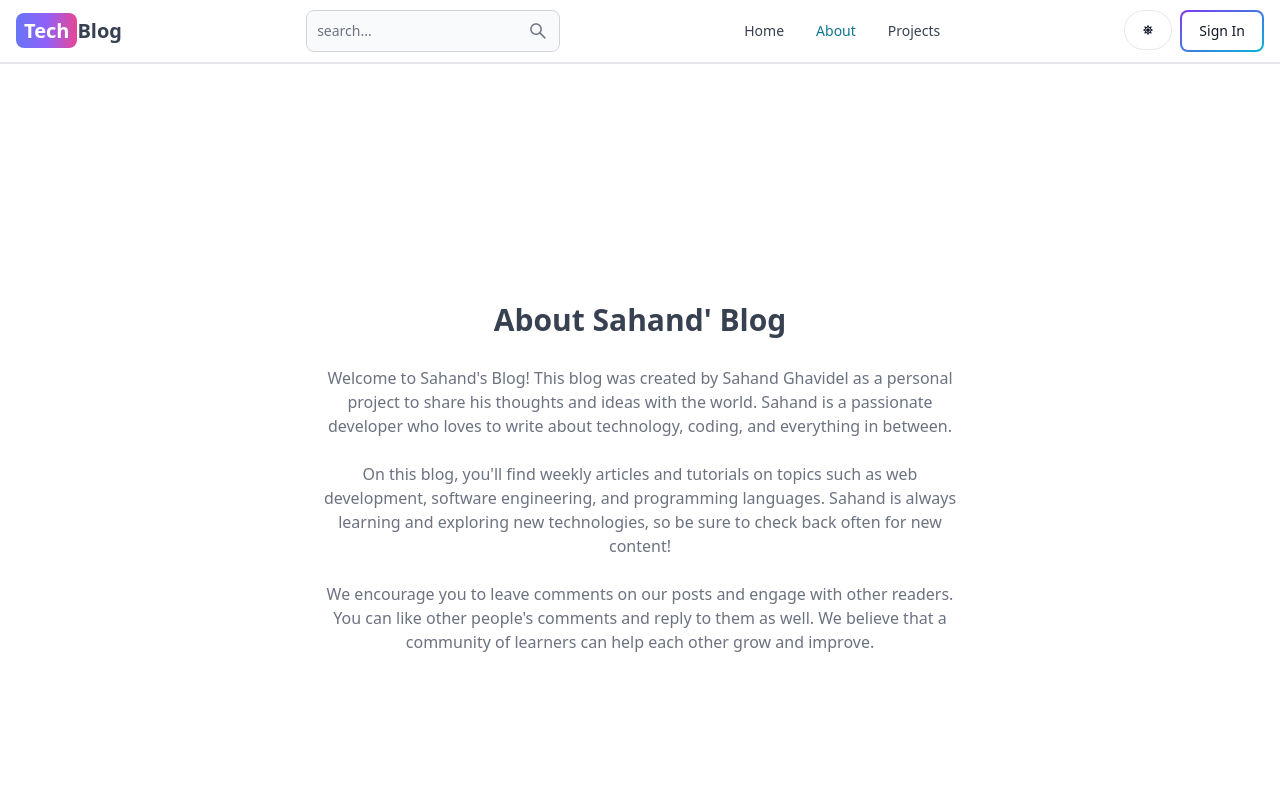
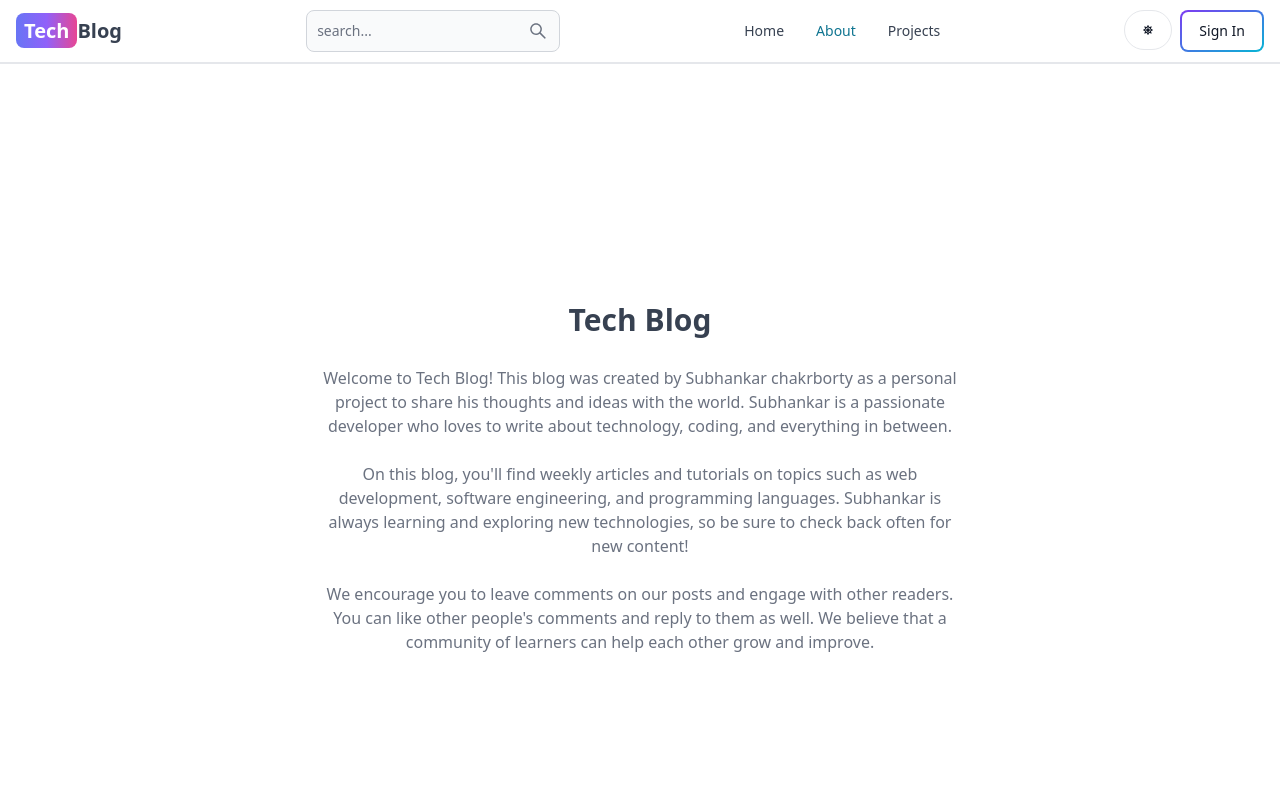
Before and after one commit to Subhankar-Chakrborty-au52/blog-app, a React (Vite) app in the folder client/: page /about in a window 1280 px wide. Shown: the top 800 px of the page. Built offline with nearby package versions, Linux system fonts and the light colour scheme; no server answers.

Commit message:
final update

```diff
--- a/client/src/pages/About.jsx
+++ b/client/src/pages/About.jsx
@@ -8,22 +8,22 @@ const About = () => {
         <div className="max-w-2xl mx-auto p-3 text-center">
           <div>
             <h1 className="text-3xl font font-semibold text-center my-7">
-              About Sahand' Blog
+              Tech Blog
             </h1>
             <div className="text-md text-gray-500 flex flex-col gap-6">
               <p>
-                Welcome to Sahand's Blog! This blog was created by Sahand
-                Ghavidel as a personal project to share his thoughts and ideas
-                with the world. Sahand is a passionate developer who loves to
+                Welcome to Tech Blog! This blog was created by Subhankar
+                chakrborty as a personal project to share his thoughts and ideas
+                with the world. Subhankar is a passionate developer who loves to
                 write about technology, coding, and everything in between.
               </p>
 
               <p>
                 On this blog, you'll find weekly articles and tutorials on
                 topics such as web development, software engineering, and
-                programming languages. Sahand is always learning and exploring
-                new technologies, so be sure to check back often for new
-                content!
+                programming languages. Subhankar is always learning and
+                exploring new technologies, so be sure to check back often for
+                new content!
               </p>
 
               <p>
--- a/client/src/pages/Projects.jsx
+++ b/client/src/pages/Projects.jsx
@@ -1,4 +1,4 @@
-import React from "react";
+import CallToAction from "../components/CallToAction";
 
 const Projects = () => {
   return (
```
